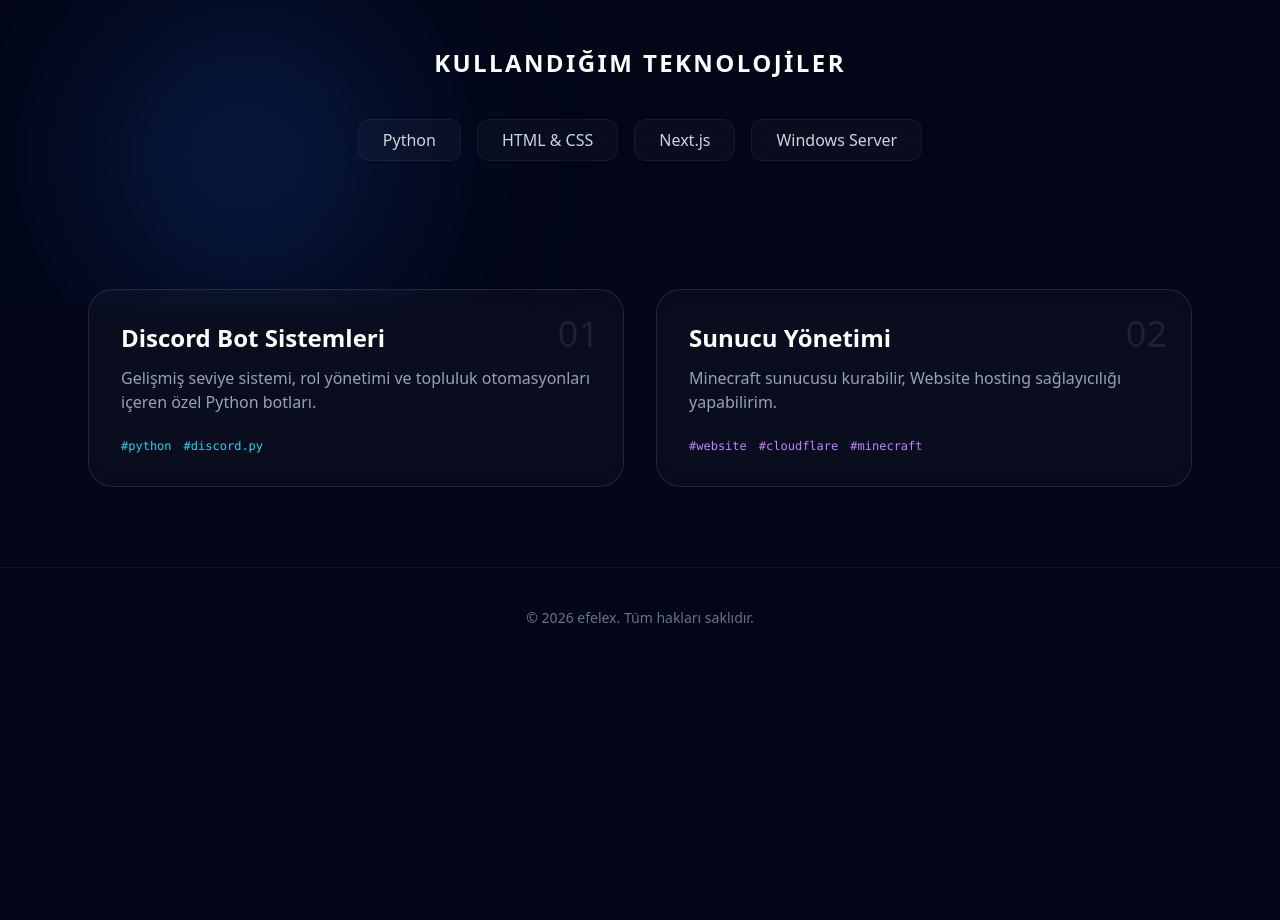
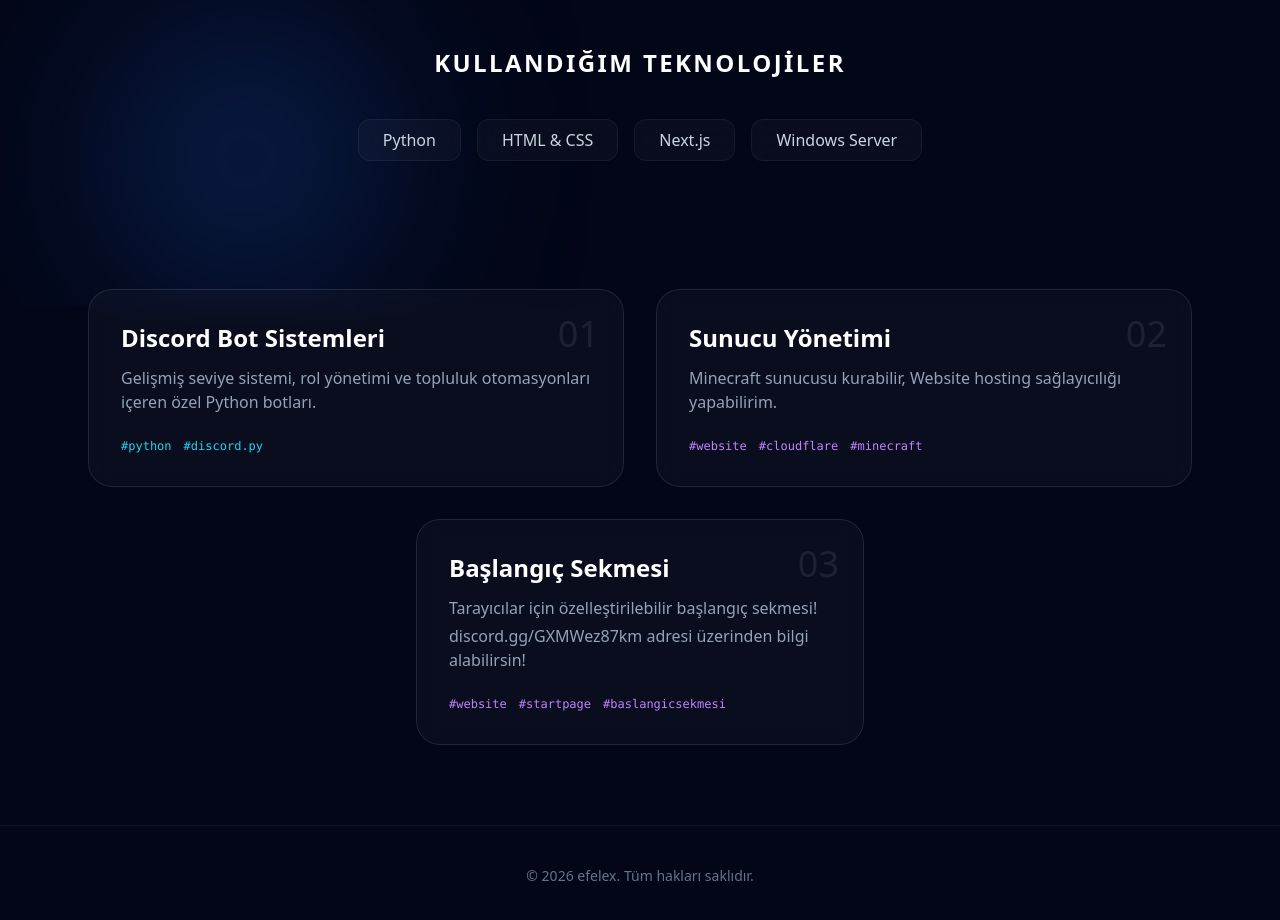
Before and after one commit to efelexdev/efelex.com.tr, a plain HTML site: page index.html in a window 1280 px wide. Shown: the part 494-1414 px from the top of the page. Before the commit the page ends 1162 px from the top, so only its background shows below. Drawn offline with nearby package versions, Linux system fonts and the light colour scheme.

Commit message:
startpage

```diff
--- a/index.html
+++ b/index.html
@@ -80,6 +80,16 @@
                     <span>#website</span> <span>#cloudflare</span> <span>#minecraft</span>
                 </div>
             </div>
+
+            <div class="group relative p-8 glass rounded-3xl overflow-hidden hover:bg-white/[0.05] transition-all md:col-span-2 md:max-w-md md:mx-auto">
+                <div class="absolute top-0 right-0 p-6 text-4xl opacity-10 group-hover:opacity-100 transition-opacity">03</div>
+                <h3 class="text-2xl font-bold text-white mb-3">Başlangıç Sekmesi</h3>
+                <p class="text-slate-400 mb-1">Tarayıcılar için özelleştirilebilir başlangıç sekmesi!</p>
+                <p class="text-slate-400 mb-6">discord.gg/GXMWez87km adresi üzerinden bilgi alabilirsin!</p>
+                <div class="flex gap-3 text-xs font-mono text-purple-400">
+                    <span>#website</span> <span>#startpage</span> <span>#baslangicsekmesi</span>
+            </div>
+</div>
         </section>
 
     </main>
```
